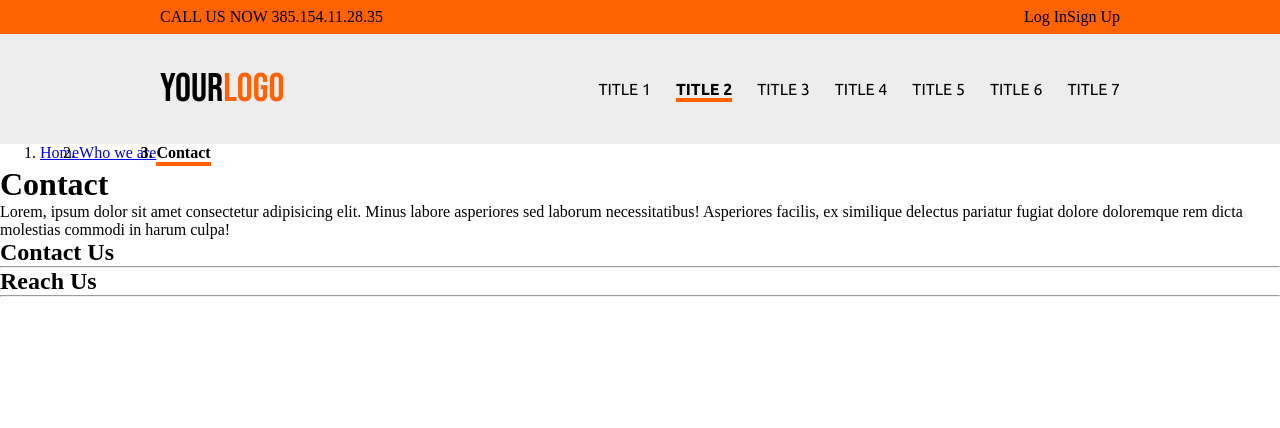
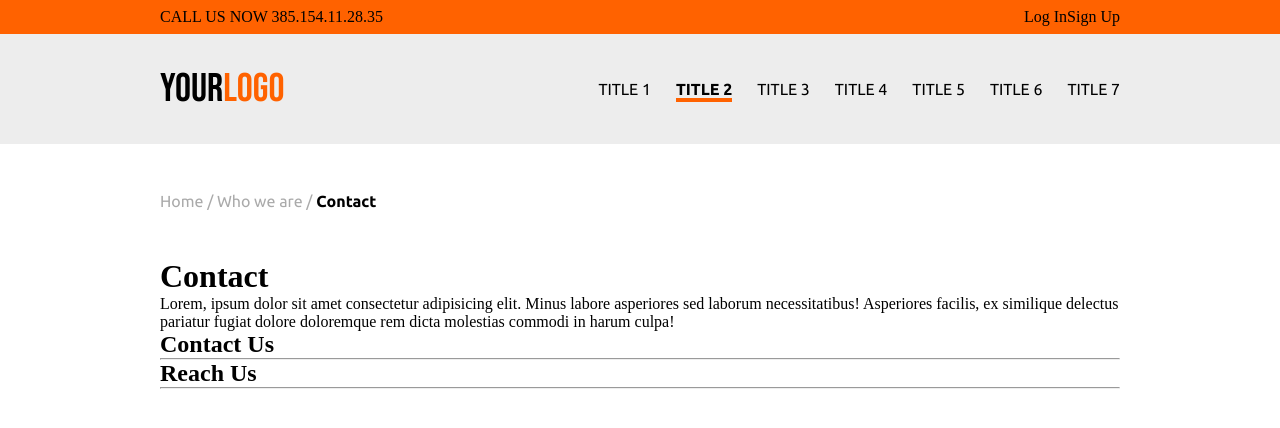
Before and after one commit to jacksolaro/coalitionPMTest, a plain HTML site: page index.html in a window 1280 px wide. Drawn offline with nearby package versions, Linux system fonts and the light colour scheme.

Commit message:
breadcrumb styling

```diff
--- a/index.html
+++ b/index.html
@@ -36,7 +36,7 @@
                           <a class="nav-link" href="#">TITLE 1</a>
                         </li>
                         <li class="nav-item">
-                          <a class="nav-link active" href="#">TITLE 2</a>
+                          <a class="nav-link nav-active" href="#">TITLE 2</a>
                         </li>
                         <li class="nav-item">
                           <a class="nav-link" href="#">TITLE 3</a>
@@ -59,13 +59,12 @@
 
         </div>
     </nav>
-    <main class="container">
+    <main>
+        <div class="main__Container">
 
-        <ol class="breadcrumb">
-            <li class="breadcrumb-item"><a href="#">Home</a></li>
-            <li class="breadcrumb-item"><a href="#">Who we are</a></li>
-            <li class="breadcrumb-item active" aria-current="page">Contact</li>
-          </ol>
+        <p class="breadcrumb">
+            Home / Who we are / <span style="font-weight: bold; color: black;">&nbsp;Contact</span>
+        </p>
         <div>
             <h1>Contact</h1>
             <p>Lorem, ipsum dolor sit amet consectetur adipisicing elit. Minus labore asperiores sed laborum necessitatibus! Asperiores facilis, ex similique delectus pariatur fugiat dolore doloremque rem dicta molestias commodi in harum culpa!</p>
@@ -81,6 +80,7 @@
             <!-- details -->
             <!-- social icons -->
         </div>
+    </div>
     </main>
 
     <script src="https://code.jquery.com/jquery-3.3.1.slim.min.js" integrity="sha384-q8i/X+965DzO0rT7abK41JStQIAqVgRVzpbzo5smXKp4YfRvH+8abtTE1Pi6jizo" crossorigin="anonymous"></script>
--- a/style.css
+++ b/style.css
@@ -53,11 +53,27 @@
   font-family: "Ubuntu", sans-serif;
 }
 
-.active {
+.nav-active {
   font-weight: bold;
   border-bottom: 4px solid #ff6200;
 }
 
 .breadcrumb {
   display: flex;
+  margin: 48px 0px;
+  color: #aaaaaa;
+  font-family: "Ubuntu", sans-serif;
 }
+
+.breadcrumb-item {
+  list-style-type: none;
+}
+
+main {
+  display: flex;
+  justify-content: center;
+}
+
+.main__Container {
+  width: 960px;
+}
```
